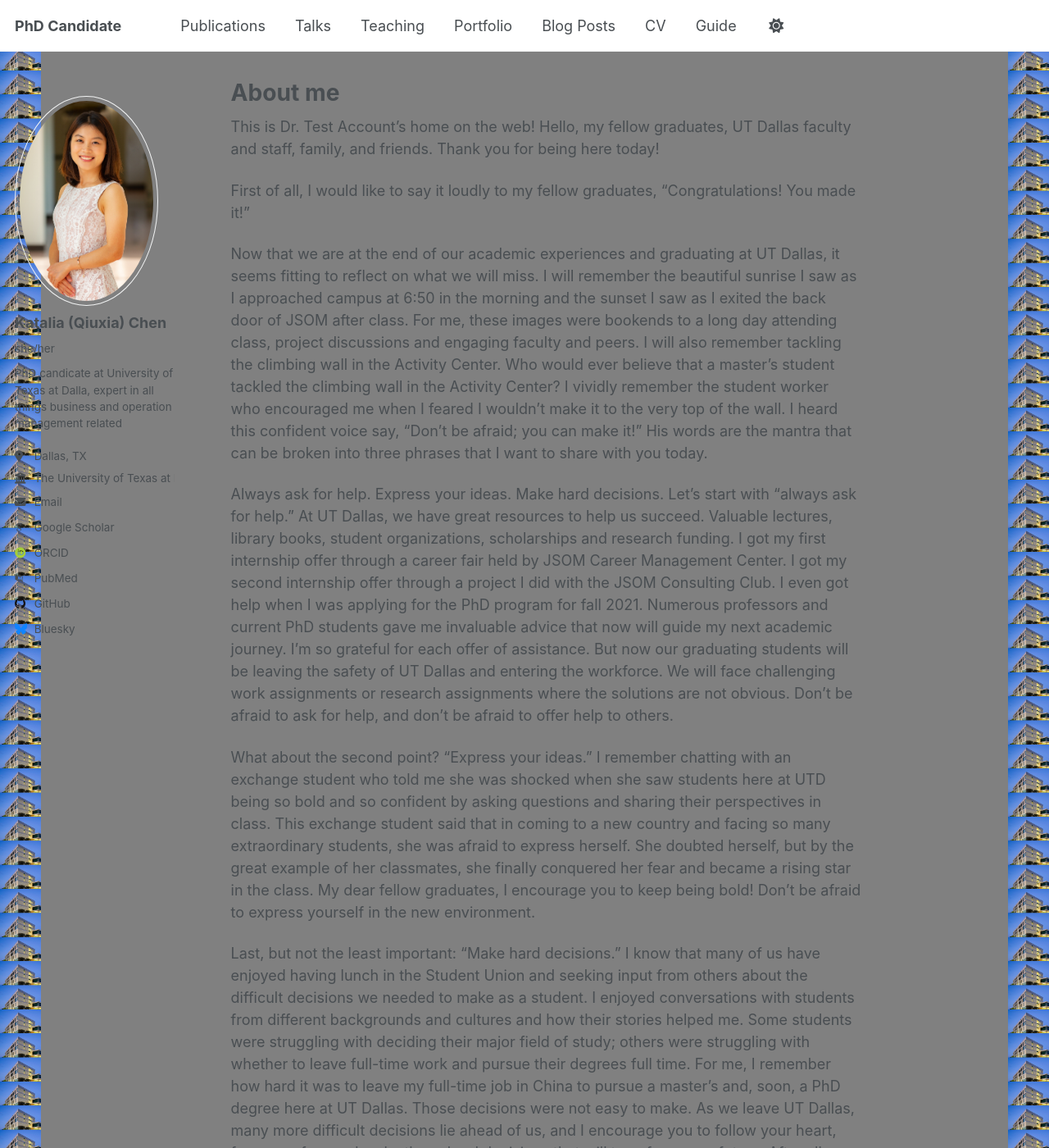
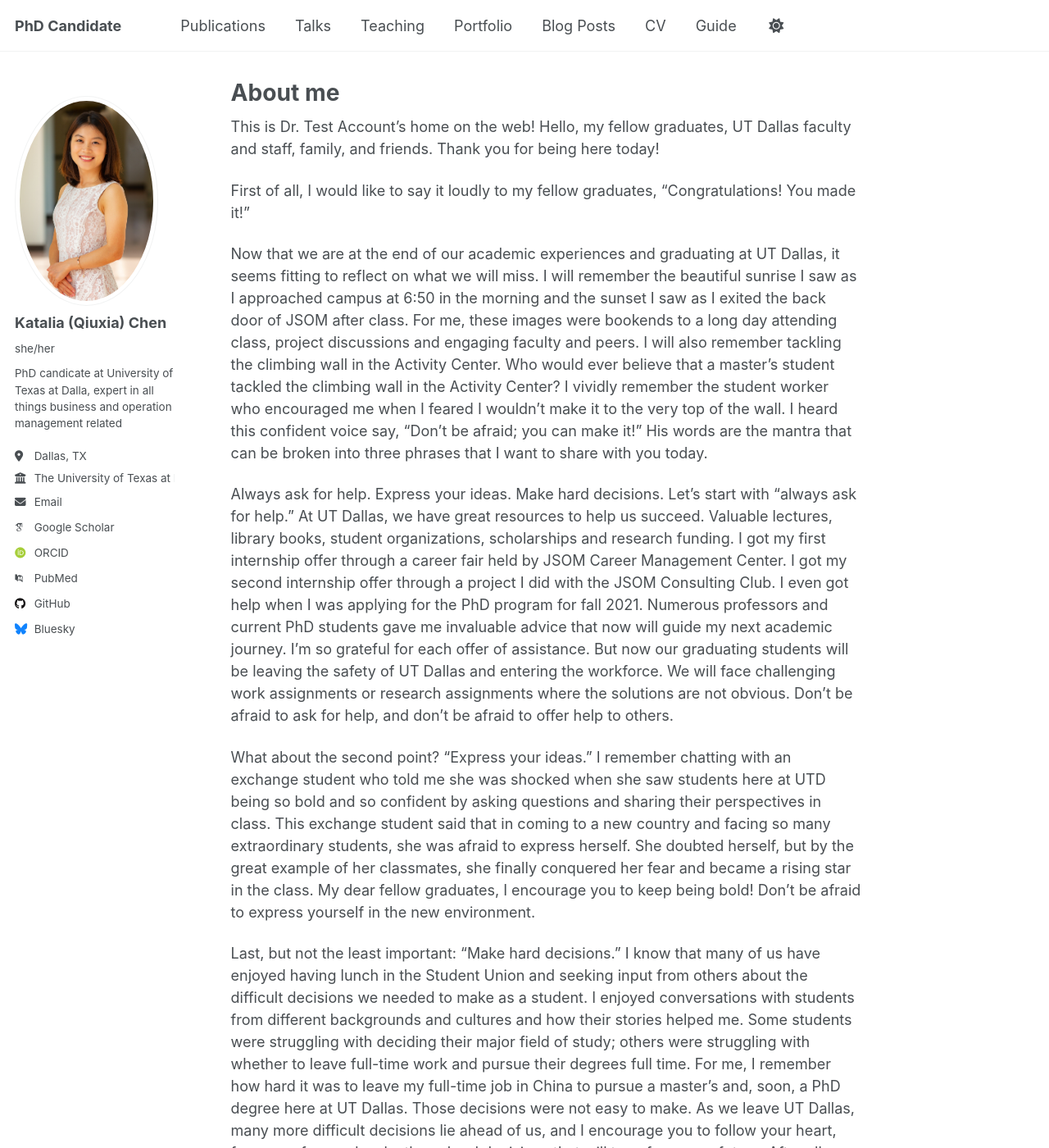
Before and after one commit to qxc2/Katalia_Qiuxia_Chen_v1, a Jekyll site: the page built from _pages/about.md, in a window 1280 px wide and 1400 px high. Shown: the whole window at 82% size. Built offline with Jekyll 4.4.1, drawn with Linux system fonts in a browser that asks for light colours; some web fonts are replaced.

Commit message:
Update main.scss

```diff
--- a/assets/css/main.scss
+++ b/assets/css/main.scss
@@ -40,12 +40,12 @@
     "vendor/font-awesome/solid",
     "vendor/font-awesome/brands",
     "vendor/magnific-popup/magnific-popup";
-body {
-    background:
-        url('/assets/UTD.png') repeat-x top,  /* Top border */
-        url('/assets/UTD.png') repeat-x bottom,  /* Bottom border */
-        url('/assets/UTD.png') repeat-y left,  /* Left border */
-        url('/assets/UTD.png') repeat-y right;  /* Right border */
-    background-size: auto 50px, auto 50px, 50px auto, 50px auto; /* Adjust thickness */
-    background-color: grey; /* Change this to any desired center color */
+.border-container {
+    position: fixed;
+    top: 0; left: 0; width: 100%; height: 100%;
+    background: url('/assets/UTD.jpg');
+    background-repeat: no-repeat;
+    background-position: top, bottom, left, right;
+    background-size: 100% 50px, 100% 50px, 50px 100%, 50px 100%;
+    pointer-events: none; /* Prevents blocking clicks on content */
 }
```
